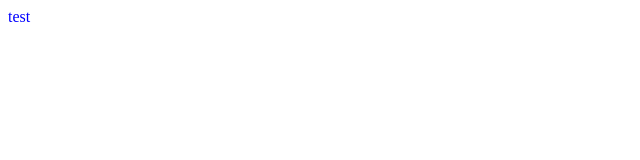
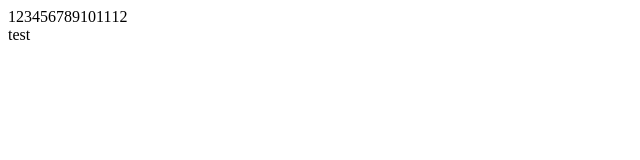
Before and after one commit to LDeedes/NetmattersWebsite, a plain HTML site: page index.html in a window 1280 px wide. Shown: the whole page, without its empty margins (0-640 px from the left). Drawn offline with Linux system fonts and the light colour scheme.

Commit message:
include missing files from previous commit

```diff
--- a/index.html
+++ b/index.html
@@ -6,8 +6,23 @@
     <meta name="viewport" content="width=device-width, initial-scale=1.0">
     <title>Netmatters | Full Service Digital Agency | Norwich, Norfolk | Netmatters</title>
     <link rel="stylesheet" type="text/css" href="css/output.css">
+    <link rel="icon" type="image/icon type" href="img/NetmattersFavicon.ico">
 </head>
 <body>
+    <div class="container">
+        <div class="row1 row">1</div>
+        <div class="row2 row">2</div>
+        <div class="row3 row">3</div>
+        <div class="row4 row">4</div>
+        <div class="row5 row">5</div>
+        <div class="row6 row">6</div>
+        <div class="row7 row">7</div>
+        <div class="row8 row">8</div>
+        <div class="row9 row">9</div>
+        <div class="row10 row">10</div>
+        <div class="row11 row">11</div>
+        <div class="row12 row">12</div>
+    </div>
     <div>test</div>
 </body>
 </html>
--- a/scss/style.scss
+++ b/scss/style.scss
@@ -1,3 +1,8 @@
-div {
-    color: blue;
+.container {
+    display: flex;
 }
+
+.row {
+    border-color: rgb(255, 115, 0);
+    border-width: 10px;
+}
```
Also changed, not shown: css/output.css, package-lock.json, 1 other file.
